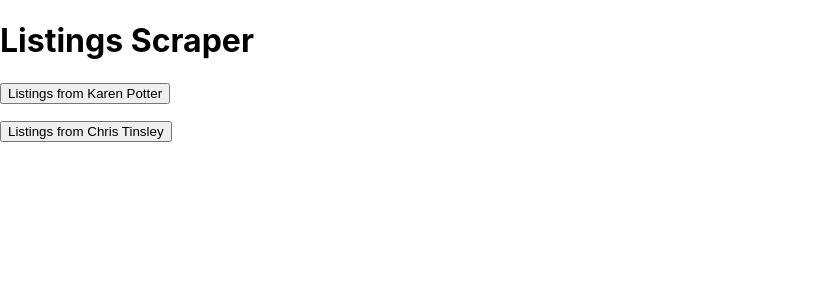
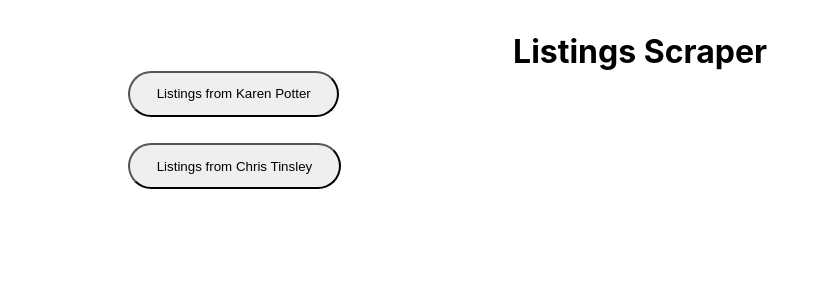
Before and after one commit to popatre/estate-agent-scraper, a Next.js app: page / in a window 1280 px wide. Shown: the top 300 px of the page, without its empty margins (0-830 px from the left). Built offline with nearby package versions, Linux system fonts and the light colour scheme.

Commit message:
filters by sold

```diff
--- a/components/button.jsx
+++ b/components/button.jsx
@@ -16,8 +16,12 @@ export default function Button({
     };
 
     return !clicked ? (
-        <button onClick={handleClick}>Listings from {nameOfAgent}</button>
+        <button className="agent-btn" onClick={handleClick}>
+            Listings from {nameOfAgent}
+        </button>
     ) : (
-        <button onClick={handleOtherClick}>Hide Listings</button>
+        <button className="agent-btn" onClick={handleOtherClick}>
+            Hide Listings
+        </button>
     );
 }
--- a/pages/index.js
+++ b/pages/index.js
@@ -3,7 +3,7 @@ import Karen from "../views/Karen";
 export default function Home() {
     return (
         <main>
-            <h1>Listings Scraper</h1>
+            <h1 className="title">Listings Scraper</h1>
             <Karen />
             <ChrisTins />
         </main>
--- a/styles/globals.css
+++ b/styles/globals.css
@@ -13,6 +13,33 @@ a {
 
 * {
     box-sizing: border-box;
+    margin: 0;
+    padding: 0;
+}
+
+.title {
+    text-align: center;
+    margin-top: 1em;
+}
+
+.container {
+    width: 80%;
+    margin-inline: auto;
+    max-width: 1100px;
+}
+
+.agent-btn {
+    margin-bottom: 2em;
+    padding: 1em 2em;
+    border-radius: 25px;
+}
+
+.agent-btn:hover {
+    border: 1px solid gold;
+}
+
+.listings ul li {
+    margin-bottom: 1em;
 }
 
 @media (prefers-color-scheme: dark) {
--- a/views/ChrisTins.jsx
+++ b/views/ChrisTins.jsx
@@ -18,7 +18,7 @@ export default function ChrisTins({}) {
     };
 
     return (
-        <section>
+        <section className="container">
             <Button
                 nameOfAgent="Chris Tinsley"
                 scrapeFunc={getChrisListings}
--- a/views/Karen.jsx
+++ b/views/Karen.jsx
@@ -20,14 +20,18 @@ export default function Karen({}) {
                     formattedArray.push(formattedString);
                 }
 
-                setListings(formattedArray);
+                const filtered = formattedArray.filter((item) => {
+                    return !item.includes("Sold");
+                });
+
+                setListings(filtered);
                 setLoading(false);
             }
         );
     };
 
     return (
-        <section>
+        <section className="container">
             <Button
                 nameOfAgent="Karen Potter"
                 scrapeFunc={getKarensListings}
@@ -38,7 +42,7 @@ export default function Karen({}) {
             {loading ? (
                 <p>Getting listings from Karen's site</p>
             ) : (
-                <div>
+                <div className="listings">
                     <ul>
                         {listings.map((house) => {
                             return <li>{house}</li>;
```
Lines whose indentation alone changed are shown as unchanged.
